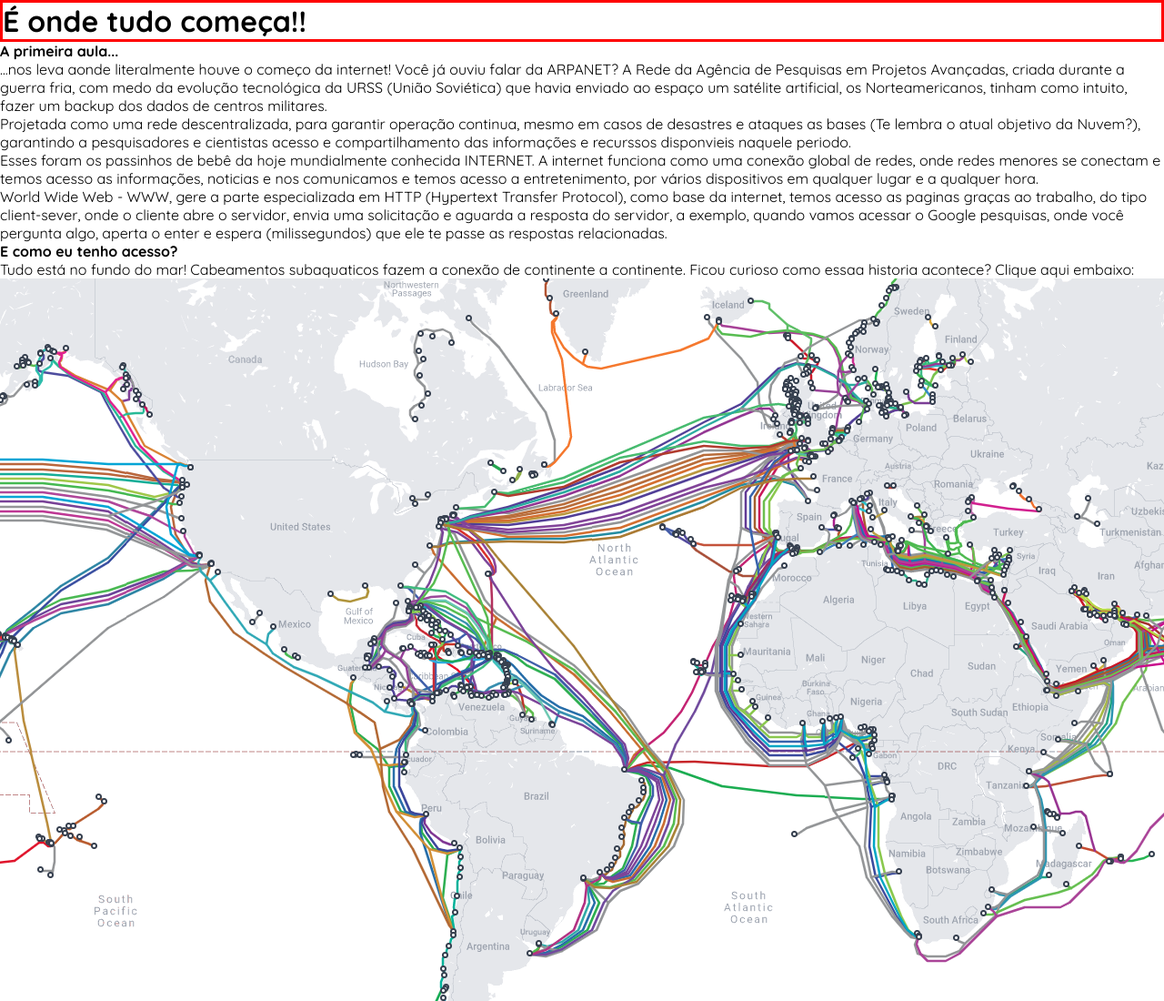
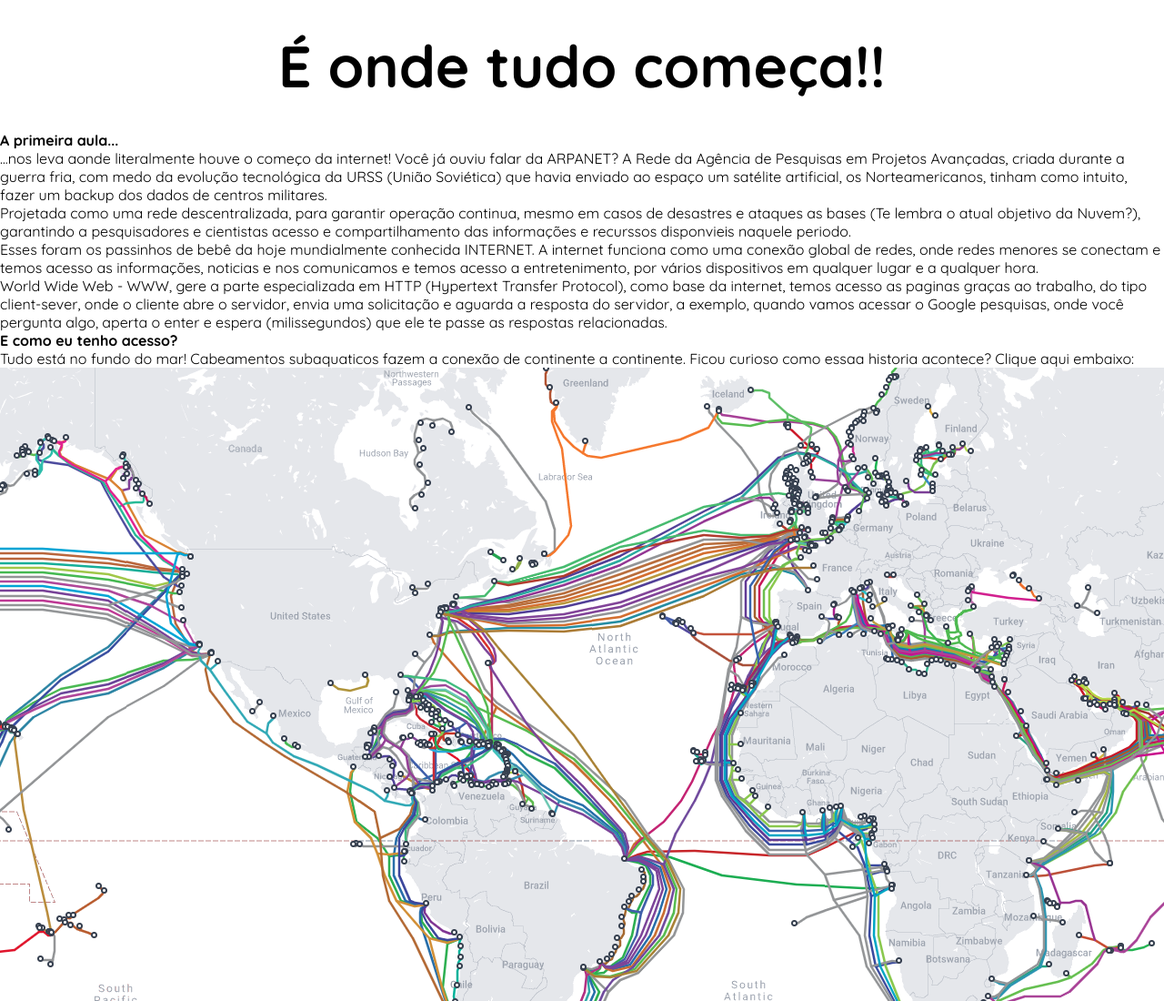
Before and after one commit to lolimamota/Aula-1, a plain HTML site: page index.html in a window 1280 px wide. Shown: the top 1100 px of the page at 91% size. Drawn offline with Linux system fonts and the light colour scheme.

Commit message:
END: header

```diff
--- a/style.scss
+++ b/style.scss
@@ -8,5 +8,9 @@
 }
 
 header{
-    border: solid red;
+    padding: 2rem;
+    display: flex;
+    justify-content: center;
+    align-items: center;
+    font-size: 2rem;
 }
```
Also changed, not shown: style.css, 1 other file.
